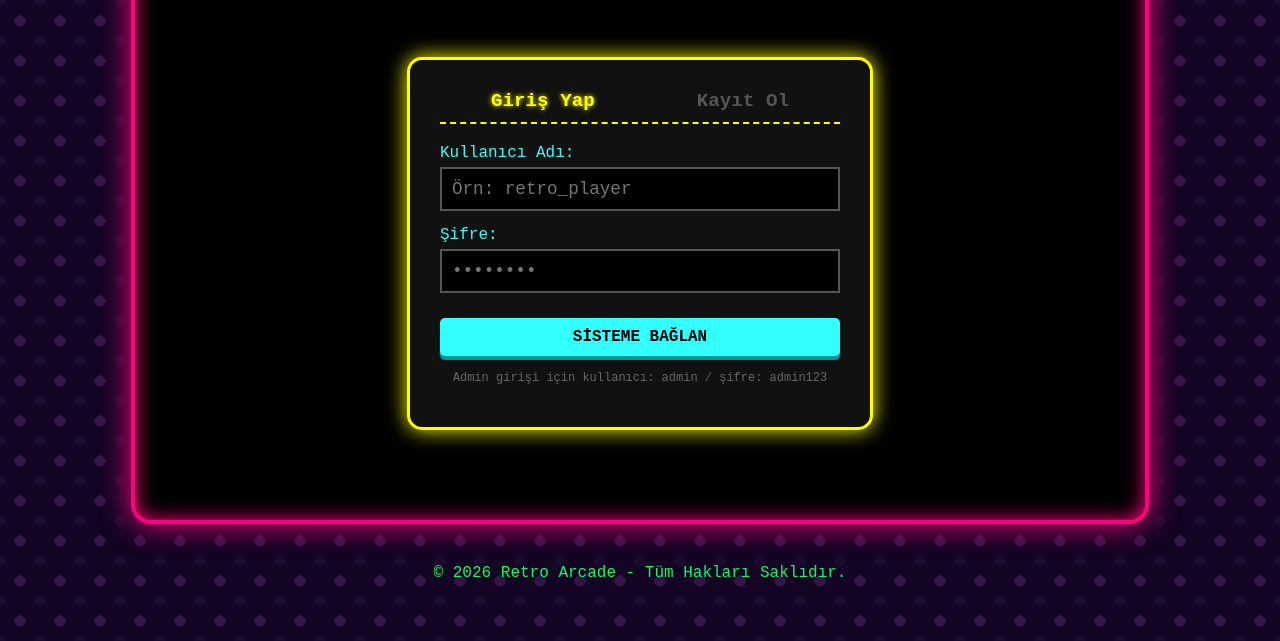
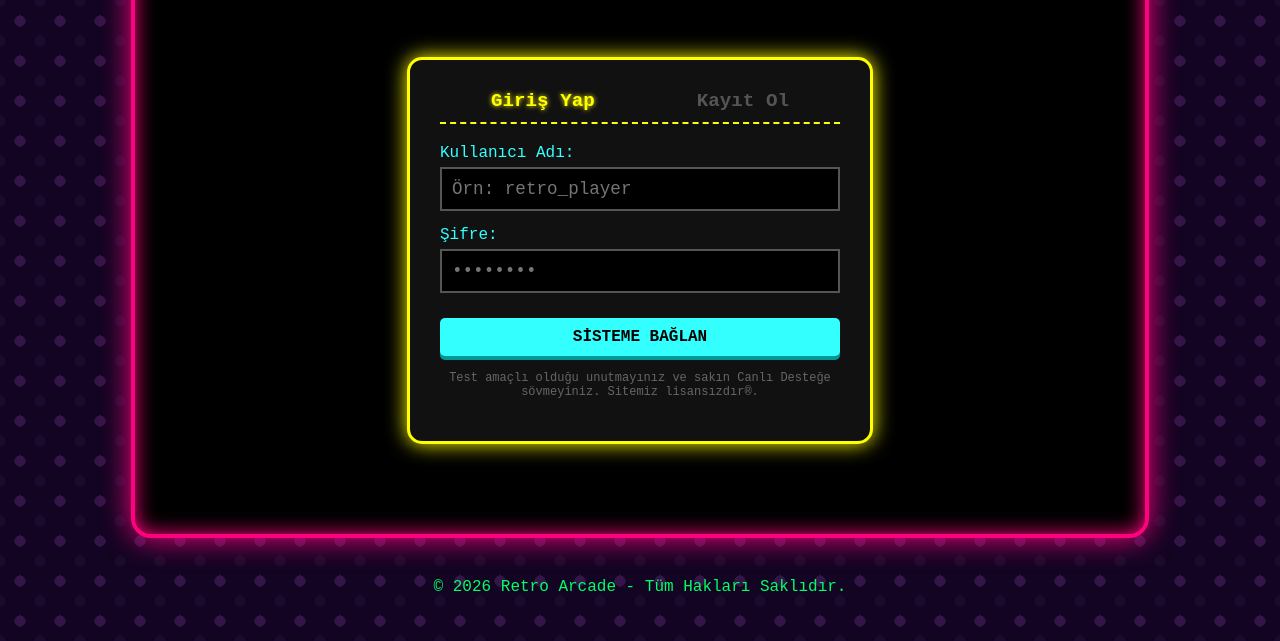
Before and after one commit to seha07/ervam, a plain HTML site: page index.html in a window 1280 px wide. Shown: the part 159-800 px from the top of the page. Drawn offline with Linux system fonts and the light colour scheme.

Commit message:
Update index.html

```diff
--- a/index.html
+++ b/index.html
@@ -262,7 +262,7 @@
             </div>
 
             <button class="btn btn-cyan" style="width:100%; margin-top:10px;" id="auth-btn" onclick="handleAuth()">SİSTEME BAĞLAN</button>
-            <p style="font-size:0.75rem; color:#666; margin-top:15px;">Admin girişi için kullanıcı: admin / şifre: admin123</p>
+            <p style="font-size:0.75rem; color:#666; margin-top:15px;">Test amaçlı olduğu unutmayınız ve sakın Canlı Desteğe sövmeyiniz. Sitemiz lisansızdır®. </p>
         </div>
     </div>
 
```
